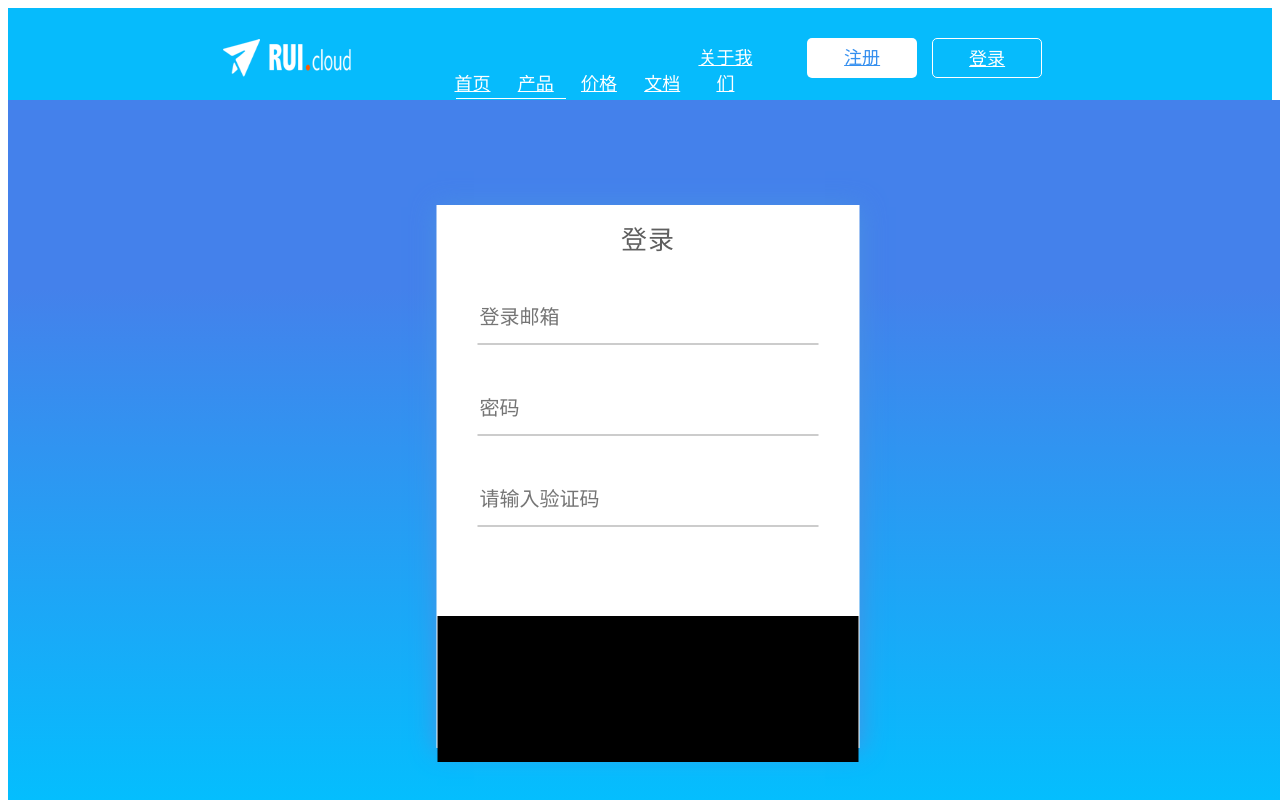
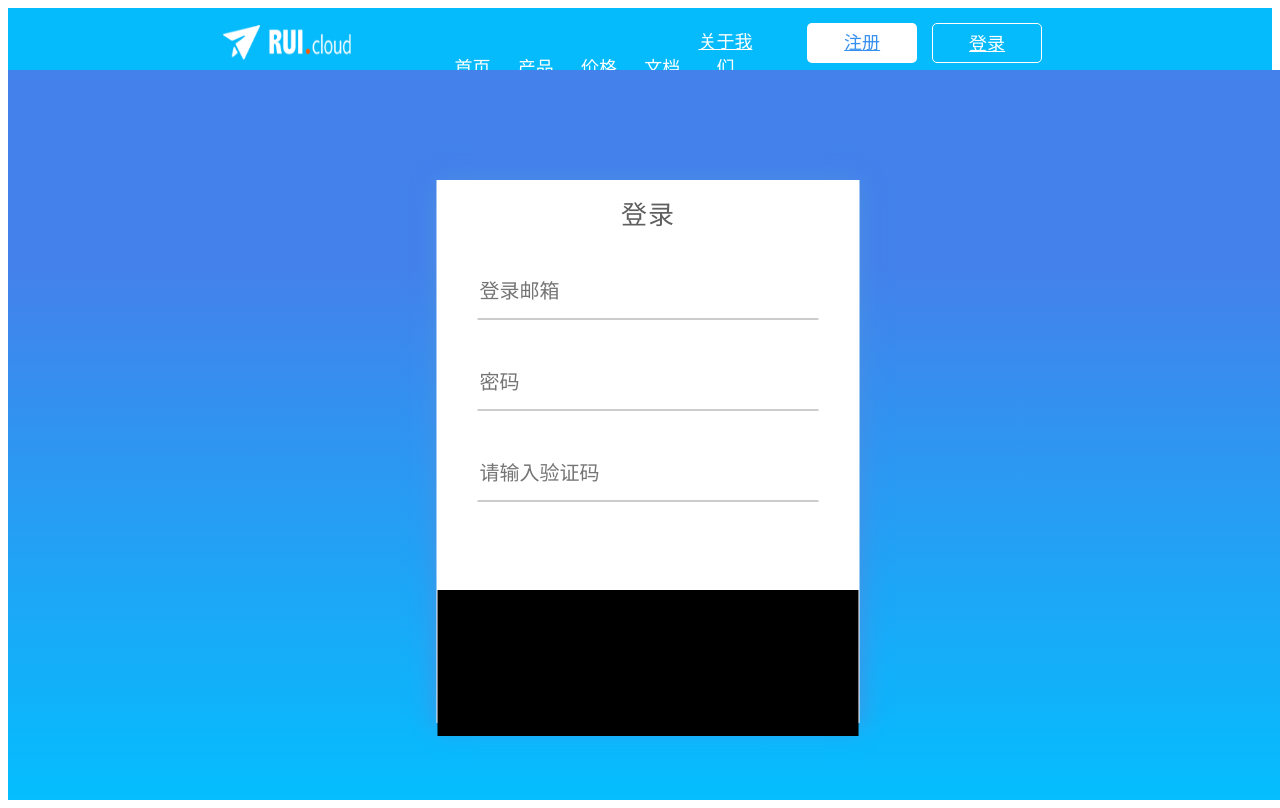
Before and after one commit to SpringHello/webpack-test, a Vue app: page /#/login in a window 1280 px wide. Built offline with nearby package versions, Linux system fonts and the light colour scheme; what iview would draw is missing.

Commit message:
first commit

```diff
--- a/src/App.vue
+++ b/src/App.vue
@@ -40,7 +40,7 @@
         box-sizing: border-box;
     }
     .menu-bar{
-        height:100px;
+        height:70px;
         background-image: linear-gradient(-45deg, #06BBFC 100%, #4183EC 0%);
         .menu-wrapper{
             position: relative;
@@ -51,10 +51,10 @@
             .logo{
                 height:100%;
                 width:128px;
-                padding: 31px 0px;
+                padding: 17px 0px;
                 img{
                     width:128px;
-                    height:38px;
+                    height:35px;
                 }
             }
             .menu-item{
@@ -81,13 +81,13 @@
                             content:'';
                             width:110px;
                             height:1px;
-                            bottom:35px;
+                            bottom:22px;
                             left:15px;
                             background-color: white;
                         }
                         a{
                             display: block;
-                            padding:35px 0px;
+                            padding:19px 0px;
                             width:100%;
                             height:100px;
                             color:white;
@@ -98,7 +98,7 @@
                         content:'';
                         width:110px;
                         height:1px;
-                        bottom:35px;
+                        bottom:22px;
                         left:15px;
                         background-color: white;
                     }
--- a/src/components/login.vue
+++ b/src/components/login.vue
@@ -6,9 +6,19 @@
             </div>
             <div class="body">
                 <form>
-                    <input type="text" name="loginname" placeholder="登录邮箱">
-                    <input type="text" name="password" placeholder="密码">
-                    <input type="text" name="VailCode" placeholder="请输入验证码">
+                    <div>
+                        <span></span>
+                        <input type="text" v-model="form.loginname" name="loginname" placeholder="登录邮箱" @burl>
+                    </div>
+                    <div>
+                        <span></span>
+                        <input type="password" v-model="form.password" name="password" placeholder="密码">
+                    </div>
+                    <div>
+                        <span></span>
+                        <input type="text" v-model="form.vailCode" name="vailCode" placeholder="请输入验证码">
+                    </div>
+
                 </form>
             </div>
             <div class="foot"></div>
@@ -17,13 +27,29 @@
 </template>
 
 <script type="text/ecmascript-6">
+    export default{
+        data(){
+            return {
+                form:{
+                    loginname:'',
+                    password:'',
+                    vailCode:''
+                }
+            }
+        },
+        created(){
 
+        },
+        methods:{
+
+        }
+    }
 </script>
 
 <style rel="stylesheet/less" lang="less">
     .login-wrapper{
         position: absolute;
-        top: 100px;
+        top: 70px;
         bottom: 0px;
         width: 100%;
         background-image: linear-gradient(-180deg, #4481EB 27%, #04BEFE 100%);
```
